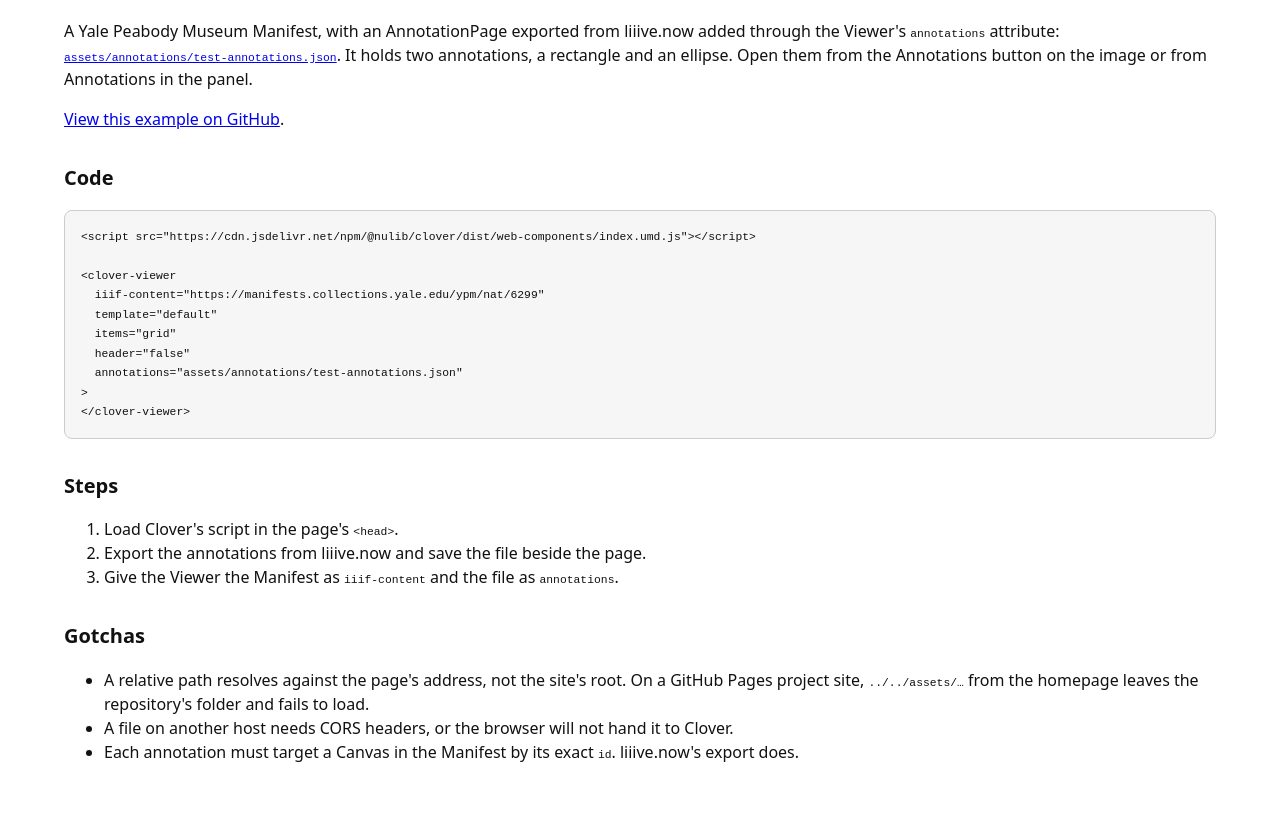
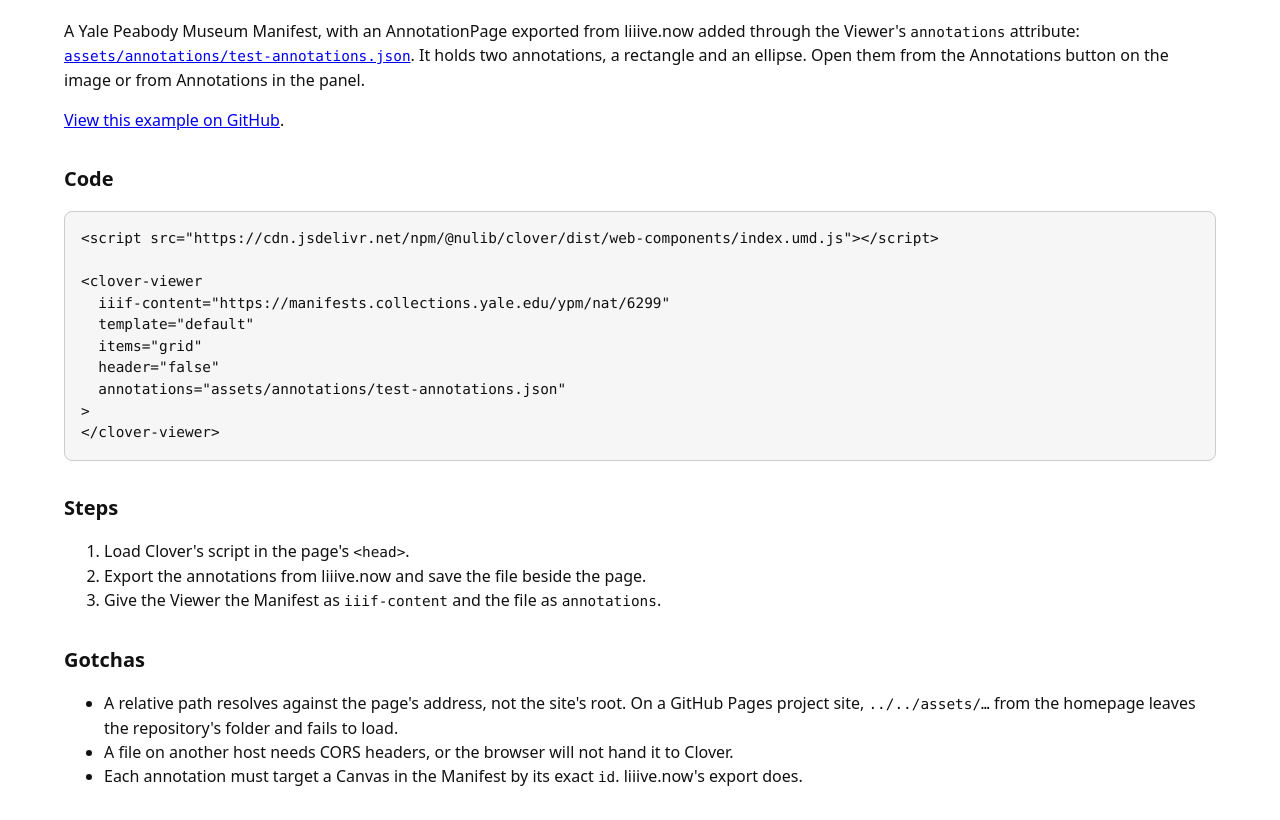
Before and after one commit to enury/clover-annotations-test, a plain HTML site: page index.html in a window 1280 px wide. Shown: the part 88-908 px from the top of the page. Before the commit the page ends 884 px from the top, so only its background shows below. Drawn offline with Linux system fonts and the light colour scheme.

Commit message:
Enlarge code text

```diff
--- a/index.html
+++ b/index.html
@@ -16,7 +16,8 @@
         color: #111;
       }
       code {
-        font-size: 0.875em;
+        font-family: ui-monospace, Menlo, Consolas, monospace;
+        font-size: 0.9em;
       }
       pre {
         margin: 0;
```
